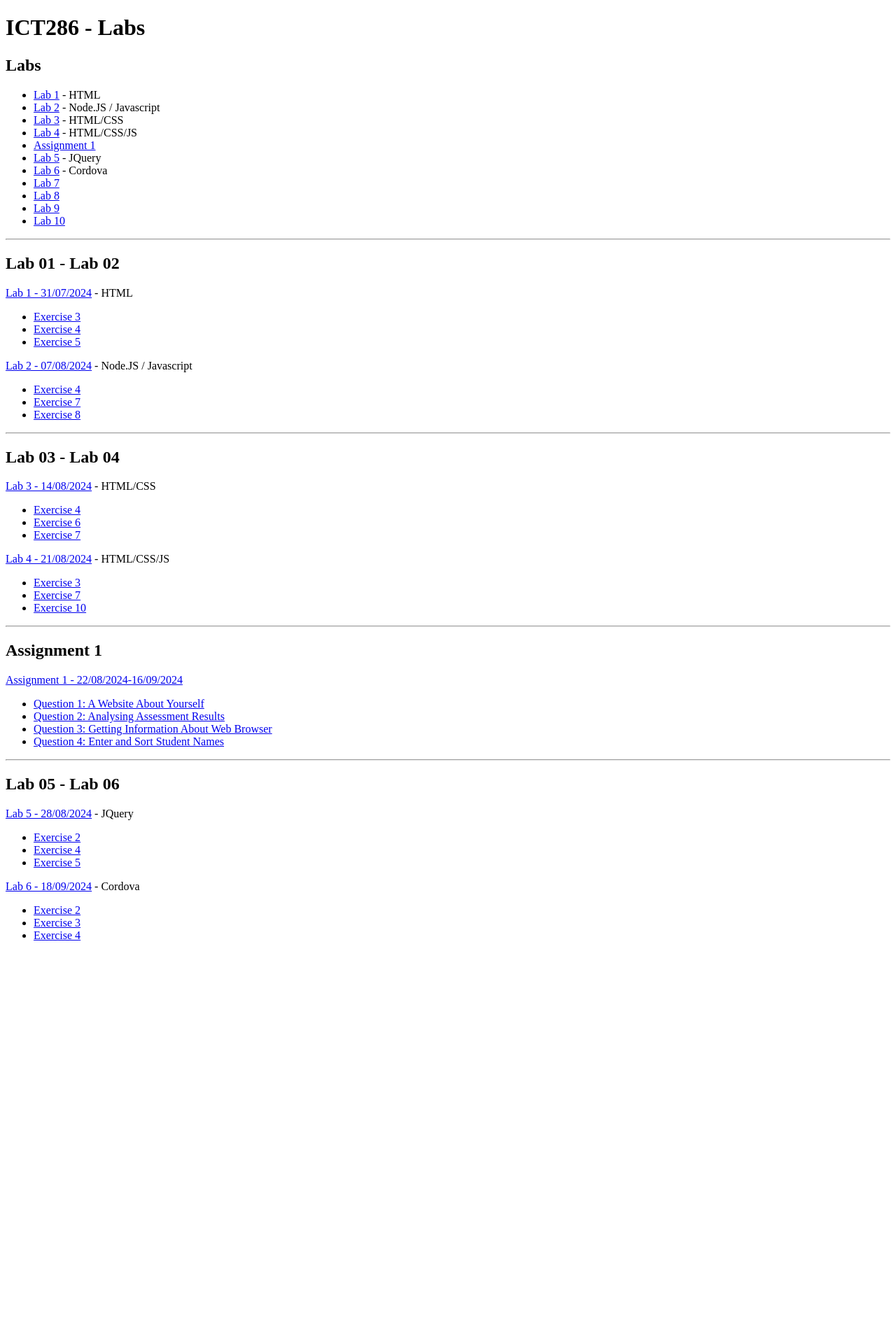
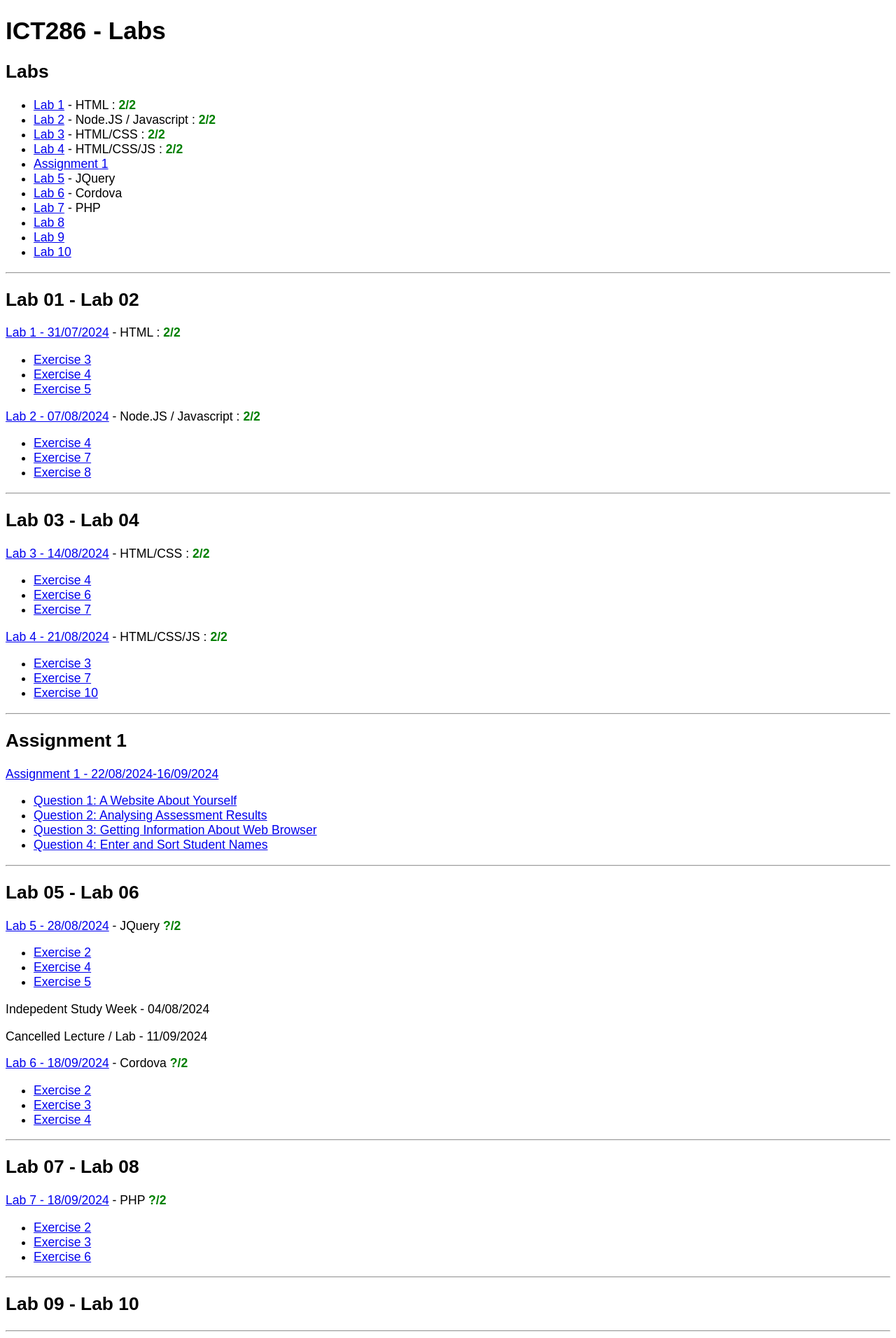
Before and after one commit to cameronsims/ICT286-Labs, a PHP site: page / in a window 1280 px wide. Shown: the whole page at 70% size. Before the commit the page ends 1344 px from the top, so only its background shows below. Run offline with PHP 8.4, Linux system fonts and the light colour scheme.

Commit message:
Lab 07 + Minor Update

```diff
--- a/css/style.css
+++ b/css/style.css
@@ -112,3 +112,19 @@ table tbody tr th {
 	border: 0.25rem black solid;
 	padding: 0.25rem;
 }
+
+/****************
+ *              *
+ * SPAN COLOURS *
+ *              *
+ ****************/
+.lab-link {
+
+}
+span.lab-mark {
+	color: green;
+	font-weight: bold;
+}
+span.lab-content {
+
+}
--- a/index.html
+++ b/index.html
@@ -1,6 +1,7 @@
 <!DOCTYPE html>
 <html>
 	<head>
+		<link rel="stylesheet" href="./css/style.css"/>
 		<title>ICT286 - Labs</title>
 	</head>
 
@@ -9,83 +10,192 @@
 
 		<h2>Labs</h2>
 		<ul>
-			<li><a href="#lab01" >Lab 1</a> - HTML</li>
-			<li><a href="#lab02" >Lab 2</a> - Node.JS / Javascript</li>
-			<li><a href="#lab03" >Lab 3</a> - HTML/CSS</li>
-			<li><a href="#lab04" >Lab 4</a> - HTML/CSS/JS</li>
-			<li><a href="#asn01" >Assignment 1</a></li>
-			<li><a href="#lab05" >Lab 5</a> - JQuery</li>
-			<li><a href="#lab06" >Lab 6</a> - Cordova</li>
-			<li><a href="#lab07" >Lab 7</a></li>
-			<li><a href="#lab08" >Lab 8</a></li>
-			<li><a href="#lab09" >Lab 9</a></li>
-			<li><a href="#lab010">Lab 10</a></li>
+			<li><a class="lab-link"  href="#lab01" >Lab 1</a><span class="lab-content"> - HTML : </span><span class="lab-mark">2/2</span></li>
+			<li><a class="lab-link"  href="#lab02" >Lab 2</a><span class="lab-content"> - Node.JS / Javascript : </span><span class="lab-mark">2/2</span></li>
+			<li><a class="lab-link"  href="#lab03" >Lab 3</a><span class="lab-content"> - HTML/CSS : </span><span class="lab-mark">2/2</span></li>
+			<li><a class="lab-link"  href="#lab04" >Lab 4</a><span class="lab-content"> - HTML/CSS/JS : </span><span class="lab-mark">2/2</span></li>
+			<li><a class="lab-link"  href="#asn01" >Assignment 1</a></li>
+			<li><a class="lab-link"  href="#lab05" >Lab 5</a><span class="lab-content"> - JQuery</span></li>
+			<li><a class="lab-link"  href="#lab06" >Lab 6</a><span class="lab-content"> - Cordova</span></li>
+			<li><a class="lab-link"  href="#lab07" >Lab 7</a><span class="lab-content"> - PHP</span></li>
+			<li><a class="lab-link"  href="#lab08" >Lab 8</a></li>
+			<li><a class="lab-link"  href="#lab09" >Lab 9</a></li>
+			<li><a class="lab-link"  href="#lab010">Lab 10</a></li>
 
 		</ul>
 
 		<hr/>
 		<h2>Lab 01 - Lab 02</h2>
 
-		<a href="./lab01/" id="lab01">Lab 1 - 31/07/2024</a> - HTML<p/>
+		<!--
+
+			 Lab 01
+
+					-->
+		<p>
+			<a href="./lab01/" id="lab01">Lab 1 - 31/07/2024</a>
+			<span class="lab-content">- HTML :</span>
+			<span class="lab-mark">2/2</span>
+		</p>
+
 		<ul>
-			<li><a href="./lab01/ex03">Exercise 3</a></li>
-			<li><a href="./lab01/ex04">Exercise 4</a></li>
-			<li><a href="./lab01/ex05">Exercise 5</a></li>
+			<li><a class="lab-link"  href="./lab01/ex03">Exercise 3</a></li>
+			<li><a class="lab-link"  href="./lab01/ex04">Exercise 4</a></li>
+			<li><a class="lab-link"  href="./lab01/ex05">Exercise 5</a></li>
 		</ul>
 
-		<a href="./lab02/" id="lab02">Lab 2 - 07/08/2024</a> - Node.JS / Javascript<p/>
+		<!--
+
+			 Lab 02
+
+					-->
+		<p>
+			<a href="./lab02/" id="lab02">Lab 2 - 07/08/2024</a>
+			<span class="lab-content">- Node.JS / Javascript :</span>
+			<span class="lab-mark">2/2</span>
+		</p>
+
 		<ul>
-			<li><a href="./lab02/ex04">Exercise 4</a></li>
-			<li><a href="./lab02/ex07">Exercise 7</a></li>
-			<li><a href="./lab02/ex08">Exercise 8</a></li>
+			<li><a class="lab-link"  href="./lab02/ex04">Exercise 4</a></li>
+			<li><a class="lab-link"  href="./lab02/ex07">Exercise 7</a></li>
+			<li><a class="lab-link"  href="./lab02/ex08">Exercise 8</a></li>
 		</ul>
+
 
 		<hr/>
 
 		<h2>Lab 03 - Lab 04</h2>
-		<a href="./lab03/" id="lab03">Lab 3 - 14/08/2024</a> - HTML/CSS<p/>
+
+		<!--
+
+			 Lab 03
+
+					-->
+
+		<p>
+			<a href="./lab03/" id="lab03">Lab 3 - 14/08/2024</a>
+			<span class="lab-content">- HTML/CSS : </span>
+			<span class="lab-mark">2/2</span>
+		</p>
+
 		<ul>
-			<li><a href="./lab03/ex04">Exercise 4</a></li>
-			<li><a href="./lab03/ex06">Exercise 6</a></li>
-			<li><a href="./lab03/ex07">Exercise 7</a></li>
+			<li><a class="lab-link"  href="./lab03/ex04">Exercise 4</a></li>
+			<li><a class="lab-link"  href="./lab03/ex06">Exercise 6</a></li>
+			<li><a class="lab-link"  href="./lab03/ex07">Exercise 7</a></li>
 		</ul>
 
-		<a href="./lab04/" id="lab04">Lab 4 - 21/08/2024</a> - HTML/CSS/JS<p/>
+		<!--
+
+			 Lab 04
+
+					-->
+		<p>
+			<a href="./lab04/" id="lab04">Lab 4 - 21/08/2024</a>
+			<span class="lab-content">- HTML/CSS/JS :</span>
+			<span class="lab-mark">2/2</span>
+		</p>
+
 		<ul>
-			<li><a href="./lab04/ex03">Exercise 3</a></li>
-			<li><a href="./lab04/ex07">Exercise 7</a></li>
-			<li><a href="./lab04/ex10">Exercise 10</a></li>
+			<li><a class="lab-link"  href="./lab04/ex03">Exercise 3</a></li>
+			<li><a class="lab-link"  href="./lab04/ex07">Exercise 7</a></li>
+			<li><a class="lab-link"  href="./lab04/ex10">Exercise 10</a></li>
 		</ul>
 
+
 		<hr/>
+
+		<!--
+
+			 ASSIGNMENT 1
+
+						  -->
 		<h2>Assignment 1</h2>
-		<a href="./assignment-1" id="asn01">Assignment 1 - 22/08/2024-16/09/2024</a>
+
+
+		<p>
+			<a href="./assignment-1" id="asn01">Assignment 1 - 22/08/2024-16/09/2024</a>
+		</p>
 
 		<ul>
-			<li><a href="./assignment-1/q1">Question 1: A Website About Yourself</a></li>
-			<li><a href="./assignment-1/q2">Question 2: Analysing Assessment Results</a></li>
-			<li><a href="./assignment-1/q3">Question 3: Getting Information About Web Browser</a></li>
-			<li><a href="./assignment-1/q4">Question 4: Enter and Sort Student Names</a></li>
+			<li><a class="lab-link"  href="./assignment-1/q1">Question 1: A Website About Yourself</a></li>
+			<li><a class="lab-link"  href="./assignment-1/q2">Question 2: Analysing Assessment Results</a></li>
+			<li><a class="lab-link"  href="./assignment-1/q3">Question 3: Getting Information About Web Browser</a></li>
+			<li><a class="lab-link"  href="./assignment-1/q4">Question 4: Enter and Sort Student Names</a></li>
 		</ul>
 
 		<hr/>
 
 		<h2>Lab 05 - Lab 06</h2>
 
-		<a href="./lab05/" id="lab05">Lab 5 - 28/08/2024</a> - JQuery<p/>
+
+		<!--
+
+			 Lab 05
+
+					-->
+		<p>
+			<a href="./lab05/" id="lab05">Lab 5 - 28/08/2024</a>
+			<span class="lab-content">- JQuery</span>
+			<span class="lab-mark">?/2</span>
+		</p>
+
 		<ul>
-			<li><a href="./lab05/ex02/">Exercise 2</a></li>
-			<li><a href="./lab05/ex04/">Exercise 4</a></li>
-			<li><a href="./lab05/ex05/">Exercise 5</a></li>
+			<li><a class="lab-link"  href="./lab05/ex02/">Exercise 2</a></li>
+			<li><a class="lab-link"  href="./lab05/ex04/">Exercise 4</a></li>
+			<li><a class="lab-link"  href="./lab05/ex05/">Exercise 5</a></li>
 		</ul>
 
-		<!-- Sick tutor so one week later -->
-		<a href="./lab06/" id="lab06">Lab 6 - 18/09/2024</a> - Cordova<p/>
+
+		<p>
+			<span class="lab-link">Indepedent Study Week - 04/08/2024</span>
+		</p>
+
+		<p>
+			<span class="lab-link">Cancelled Lecture / Lab - 11/09/2024</span>
+		</p>
+
+		<!--
+
+			 Lab 06
+
+					-->
+		<p>
+			<a href="./lab06/" id="lab06">Lab 6 - 18/09/2024</a>
+			<span class="lab-content">- Cordova</span>
+			<span class="lab-mark">?/2</span>
+		</p>
 		<ul>
-			<li><a href="./lab06/ex02/">Exercise 2</a></li>
-			<li><a href="./lab06/ex03/">Exercise 3</a></li>
-			<li><a href="./lab06/ex04/">Exercise 4</a></li>
+			<li><a class="lab-link"  href="./lab06/ex02/">Exercise 2</a></li>
+			<li><a class="lab-link"  href="./lab06/ex03/">Exercise 3</a></li>
+			<li><a class="lab-link"  href="./lab06/ex04/">Exercise 4</a></li>
 		</ul>
+
+		<hr/>
+
+		<h2>Lab 07 - Lab 08</h2>
+
+		<!--
+
+			 Lab 07
+
+					-->
+		<p>
+			<a href="./lab07/" id="lab07">Lab 7 - 18/09/2024</a>
+			<span class="lab-content">- PHP</span>
+			<span class="lab-mark">?/2</span>
+		</p>
+		<ul>
+			<li><a class="lab-link"  href="./lab07/ex03/">Exercise 2</a></li>
+			<li><a class="lab-link"  href="./lab07/ex04/">Exercise 3</a></li>
+			<li><a class="lab-link"  href="./lab07/ex06/">Exercise 6</a></li>
+		</ul>
+
+
+		<hr/>
+
+		<h2>Lab 09 - Lab 10</h2>
+
+		<hr/>
 
 	</body>
 
--- /dev/null
+++ b/lab07/ex06/txt/a.txt
@@ -0,0 +1 @@
+This is "a.txt"
--- /dev/null
+++ b/lab07/ex06/txt/burgers.txt
@@ -0,0 +1 @@
+There are burgers
--- /dev/null
+++ b/lab07/ex06/txt/ww2.txt
@@ -0,0 +1 @@
+World War II in Europe started 1/09/1945
```
Also changed, not shown: js/lab7.js (added, +16 -0 lines), lab07/ex03/index.php (added, +34 -0 lines), lab07/ex04/index.php (added, +34 -0 lines), lab07/ex06/index.php (added, +48 -0 lines), lab07/index.html (added, +16 -0 lines), 1 other file.
